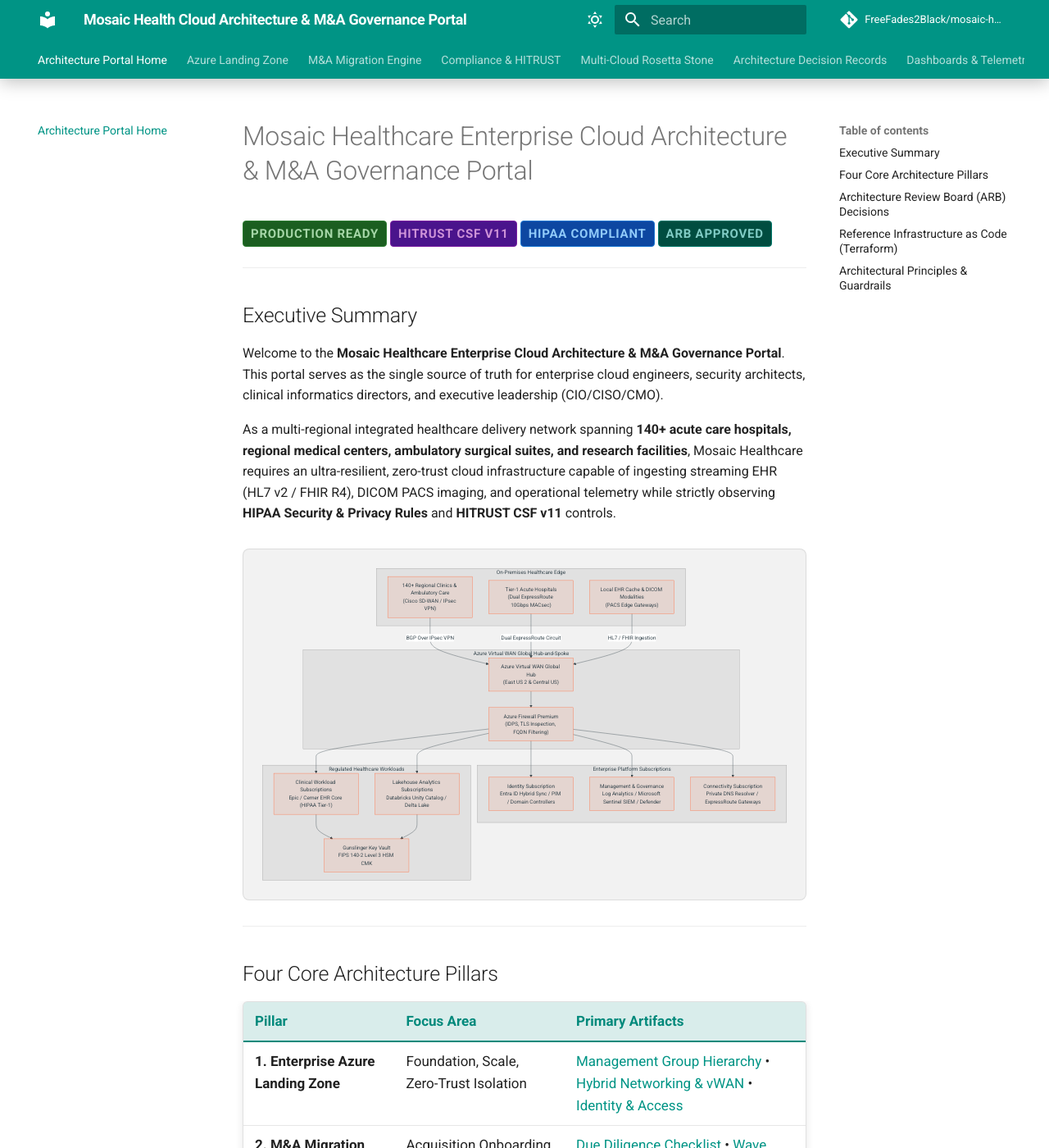
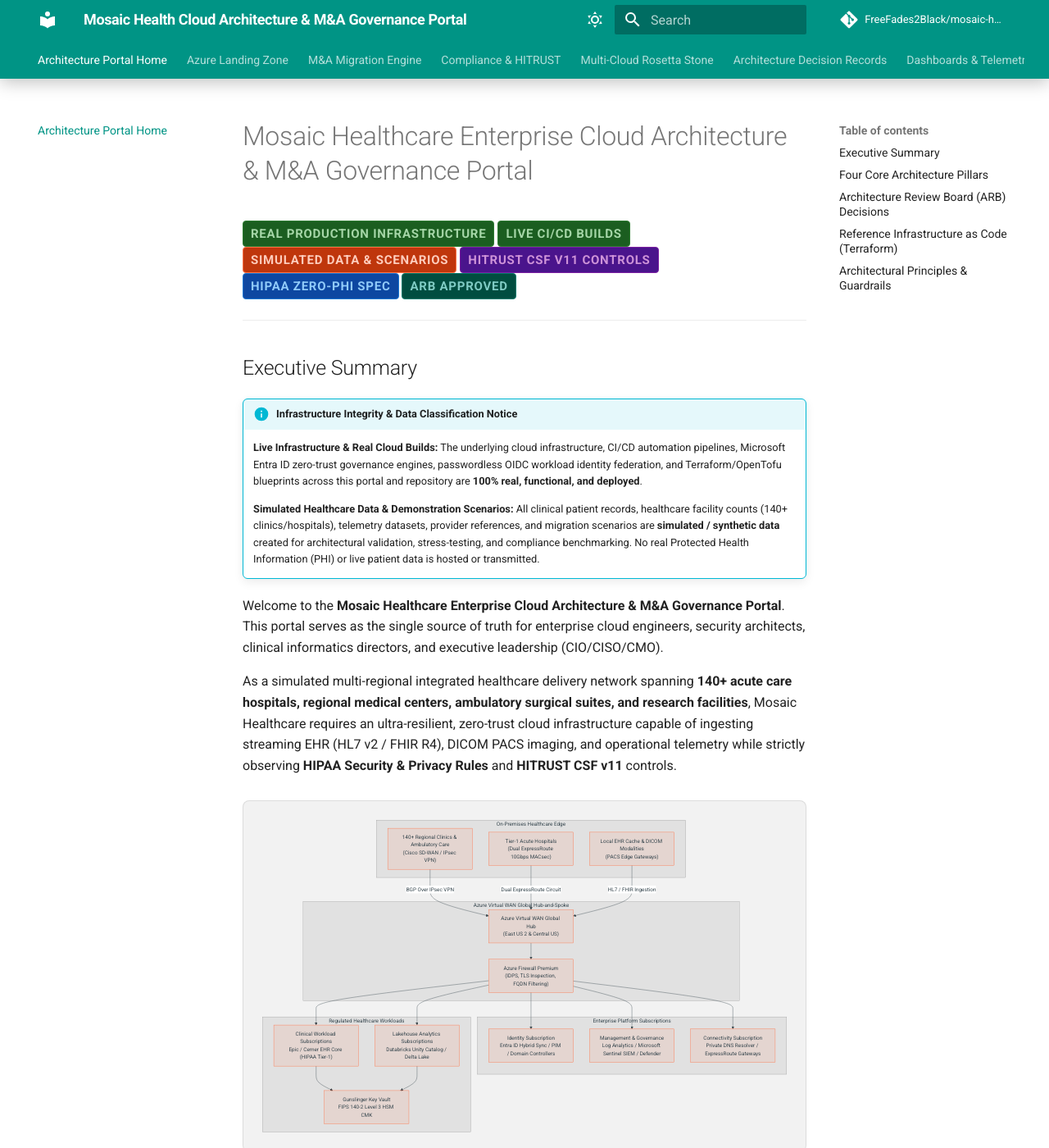
Before and after one commit to FreeFades2Black/mosaic-health-cloud-architecture, an MkDocs documentation site: the page built from docs/index.md, in a window 1280 px wide and 1400 px high. Shown: the whole window at 82% size. Built offline with MkDocs 1.6.1 and Material for MkDocs 9.7.7, drawn with Linux system fonts in a browser that asks for light colours; comment, search, counter and statistics services are not loaded.

Commit message:
docs: clarify real production infrastructure/builds alongside simulated clinical data & scenarios

````diff
--- a/docs/index.md
+++ b/docs/index.md
@@ -1,17 +1,24 @@
 # Mosaic Healthcare Enterprise Cloud Architecture & M&A Governance Portal
 
-<span class="badge badge-prod">Production Ready</span>
-<span class="badge badge-hitrust">HITRUST CSF v11</span>
-<span class="badge badge-hipaa">HIPAA Compliant</span>
+<span class="badge badge-prod">Real Production Infrastructure</span>
+<span class="badge badge-prod">Live CI/CD Builds</span>
+<span class="badge badge-simulated">Simulated Data & Scenarios</span>
+<span class="badge badge-hitrust">HITRUST CSF v11 Controls</span>
+<span class="badge badge-hipaa">HIPAA Zero-PHI Spec</span>
 <span class="badge badge-approved">ARB Approved</span>
 
 ---
 
 ## Executive Summary
 
+!!! info "Infrastructure Integrity & Data Classification Notice"
+    **Live Infrastructure & Real Cloud Builds:** The underlying cloud infrastructure, CI/CD automation pipelines, Microsoft Entra ID zero-trust governance engines, passwordless OIDC workload identity federation, and Terraform/OpenTofu blueprints across this portal and repository are **100% real, functional, and deployed**.
+
+    **Simulated Healthcare Data & Demonstration Scenarios:** All clinical patient records, healthcare facility counts (140+ clinics/hospitals), telemetry datasets, provider references, and migration scenarios are **simulated / synthetic data** created for architectural validation, stress-testing, and compliance benchmarking. No real Protected Health Information (PHI) or live patient data is hosted or transmitted.
+
 Welcome to the **Mosaic Healthcare Enterprise Cloud Architecture & M&A Governance Portal**. This portal serves as the single source of truth for enterprise cloud engineers, security architects, clinical informatics directors, and executive leadership (CIO/CISO/CMO).
 
-As a multi-regional integrated healthcare delivery network spanning **140+ acute care hospitals, regional medical centers, ambulatory surgical suites, and research facilities**, Mosaic Healthcare requires an ultra-resilient, zero-trust cloud infrastructure capable of ingesting streaming EHR (HL7 v2 / FHIR R4), DICOM PACS imaging, and operational telemetry while strictly observing **HIPAA Security & Privacy Rules** and **HITRUST CSF v11** controls.
+As a simulated multi-regional integrated healthcare delivery network spanning **140+ acute care hospitals, regional medical centers, ambulatory surgical suites, and research facilities**, Mosaic Healthcare requires an ultra-resilient, zero-trust cloud infrastructure capable of ingesting streaming EHR (HL7 v2 / FHIR R4), DICOM PACS imaging, and operational telemetry while strictly observing **HIPAA Security & Privacy Rules** and **HITRUST CSF v11** controls.
 
 ```mermaid
 graph TD
--- a/docs/stylesheets/extra.css
+++ b/docs/stylesheets/extra.css
@@ -63,6 +63,18 @@
   border: 1px solid #00796b;
 }
 
+.badge-simulated {
+  background-color: #bf360c;
+  color: #ffccbc;
+  border: 1px solid #ff7043;
+}
+
+.badge-synthetic {
+  background-color: #e65100;
+  color: #ffe0b2;
+  border: 1px solid #ff9800;
+}
+
 /* Tables Custom Styling for Matrix Views */
 .md-typeset table:not([class]) {
   width: 100%;
````
Also changed, not shown: README.md (+8 -0 lines), docs/dashboards/azure-build-monitor.md (+8 -1 lines).
